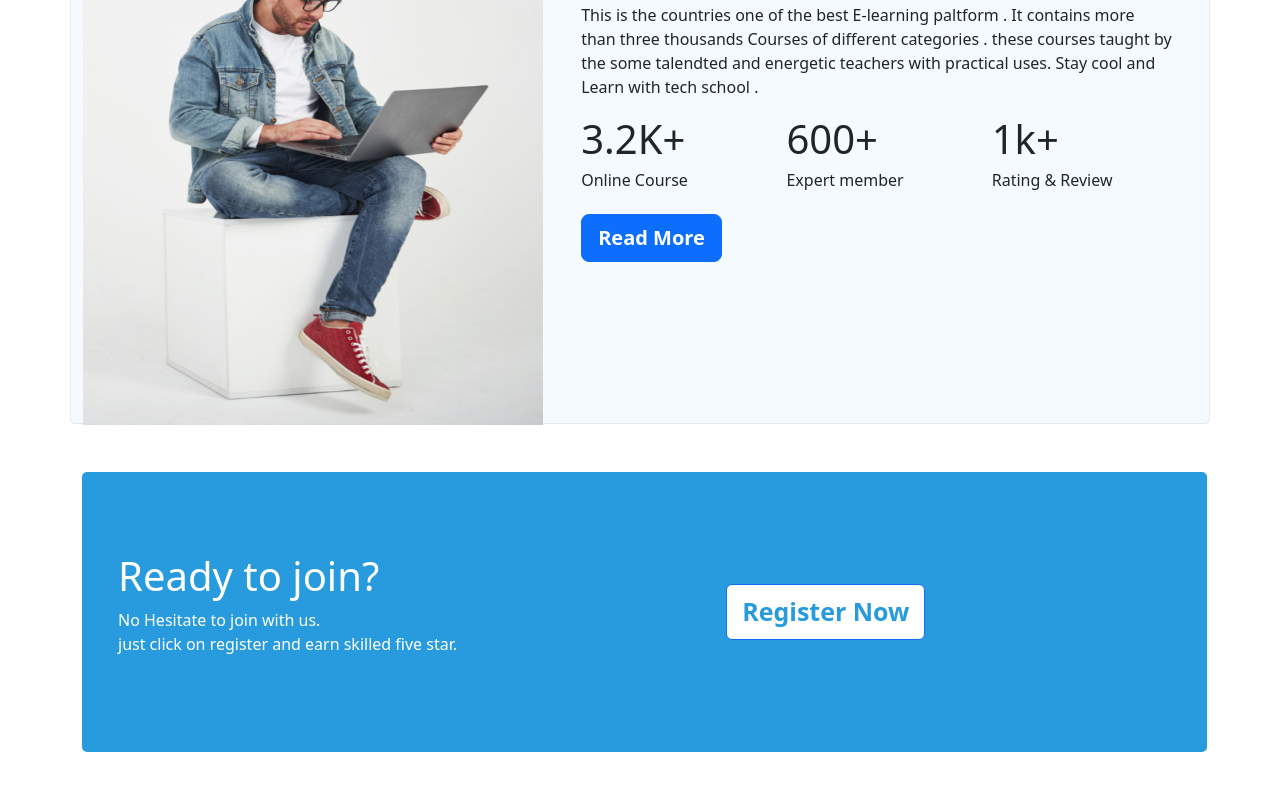
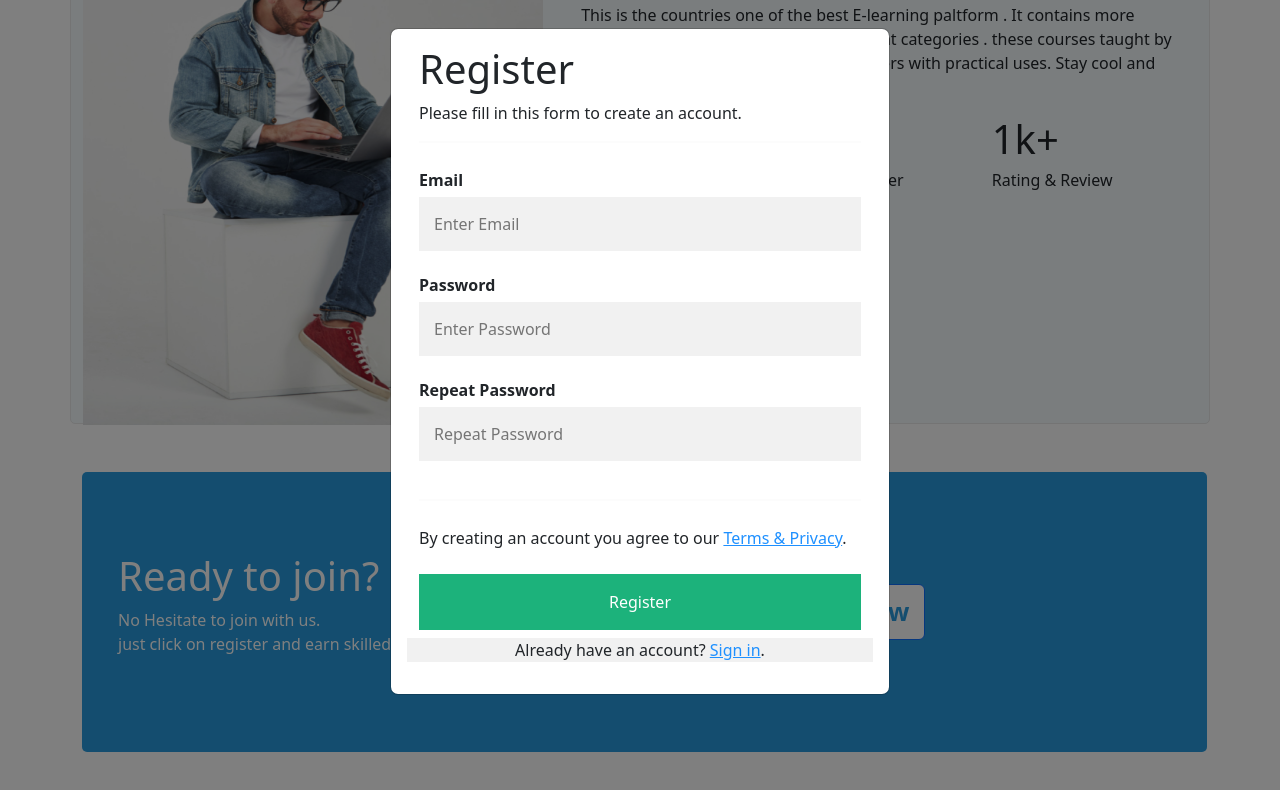
Before and after one commit to sajib1718/TechSchool, a plain HTML site: page index.html in a window 1280 px wide. Both pictures are taken after a click on the button "Register Now". Shown: the part 2026-2816 px from the top of the page. Drawn offline with nearby package versions, Linux system fonts and the light colour scheme.

Commit message:
register nodal complete

```diff
--- a/index.html
+++ b/index.html
@@ -324,11 +324,53 @@
 
                     </div>
                     <div class="col-2 d-flex align-items-center justify-content-start px-5">
-                        <div class="bt-reg">
-                            <button type="button" class="btn btn-primary sp"
-                                style="height:56px; width:199px; font-size:25px">
-                                <b>Register Now</b>
+                        <div class="">
+                            <button type="button" class="btn btn-primary sp" data-bs-toggle="modal"
+                                data-bs-target="#exampleModal" style="height:56px; width:199px; font-size:25px">
+                                <b> Register Now</b>
                             </button>
+
+                            <!-- Modal -->
+                            <div class="modal fade" id="exampleModal" tabindex="-1" aria-labelledby="exampleModalLabel"
+                                aria-hidden="true">
+                                <div class="modal-dialog">
+                                    <div class="modal-content">
+
+                                        <div class="modal-body">
+                                            <form action="/action_page.php">
+                                                <div class="container">
+                                                    <h1>Register</h1>
+                                                    <p>Please fill in this form to create an account.</p>
+                                                    <hr>
+
+                                                    <label for="email"><b>Email</b></label>
+                                                    <input type="text" placeholder="Enter Email" name="email" id="email"
+                                                        required>
+
+                                                    <label for="psw"><b>Password</b></label>
+                                                    <input type="password" placeholder="Enter Password" name="psw"
+                                                        id="psw" required>
+
+                                                    <label for="psw-repeat"><b>Repeat Password</b></label>
+                                                    <input type="password" placeholder="Repeat Password"
+                                                        name="psw-repeat" id="psw-repeat" required>
+                                                    <hr>
+                                                    <p>By creating an account you agree to our <a href="#">Terms &
+                                                            Privacy</a>.</p>
+
+                                                    <button type="submit" class="registerbtn">Register</button>
+                                                </div>
+
+                                                <div class="container signin">
+                                                    <p>Already have an account? <a href="#">Sign in</a>.</p>
+                                                </div>
+                                            </form>
+
+
+                                        </div>
+                                    </div>
+                                </div>
+                            </div>
                         </div>
                     </div>
 
--- a/style.css
+++ b/style.css
@@ -78,3 +78,62 @@
     color: #289BDE;
 
 }
+
+/* modal  */
+
+* {
+    box-sizing: border-box;
+}
+
+/* Add padding to containers */
+
+
+/* Full-width input fields */
+input[type=text],
+input[type=password] {
+    width: 100%;
+    padding: 15px;
+    margin: 5px 0 22px 0;
+    display: inline-block;
+    border: none;
+    background: #f1f1f1;
+}
+
+input[type=text]:focus,
+input[type=password]:focus {
+    background-color: #ddd;
+    outline: none;
+}
+
+/* Overwrite default styles of hr */
+hr {
+    border: 1px solid #f1f1f1;
+    margin-bottom: 25px;
+}
+
+/* Set a style for the submit button */
+.registerbtn {
+    background-color: #04AA6D;
+    color: white;
+    padding: 16px 20px;
+    margin: 8px 0;
+    border: none;
+    cursor: pointer;
+    width: 100%;
+    opacity: 0.9;
+}
+
+.registerbtn:hover {
+    opacity: 1;
+}
+
+/* Add a blue text color to links */
+a {
+    color: dodgerblue;
+}
+
+/* Set a grey background color and center the text of the "sign in" section */
+.signin {
+    background-color: #f1f1f1;
+    text-align: center;
+}
```
Also changed, not shown: try.html (+49 -0 lines).
